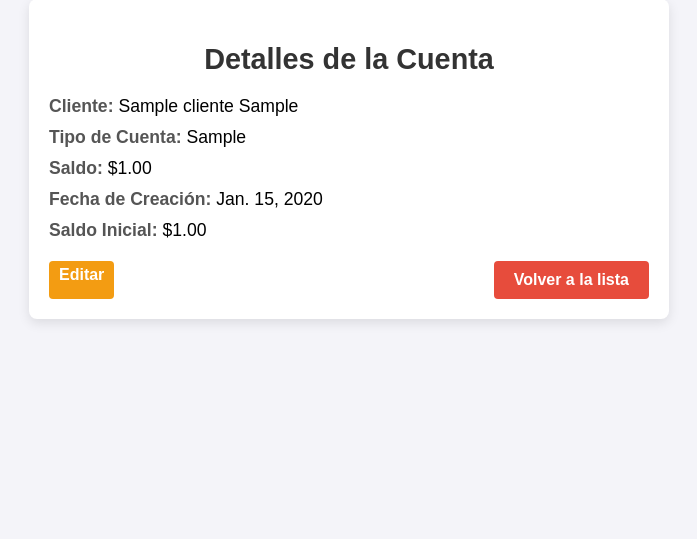
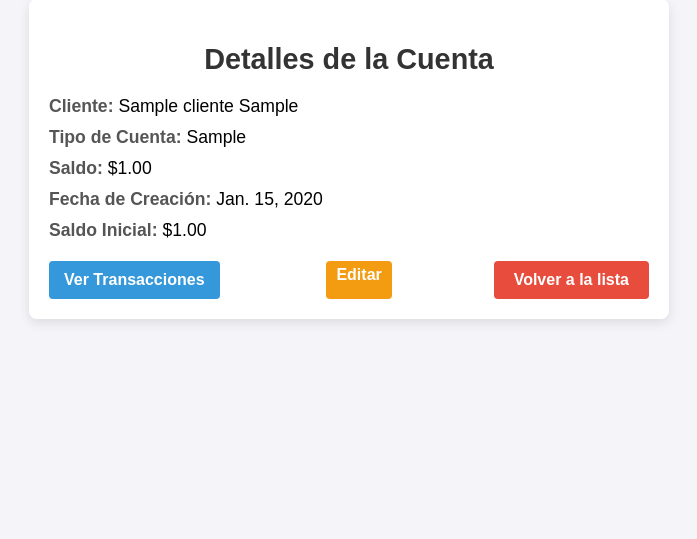
Before and after one commit to jlchavarriaga/migrador, a Django app: page /cuentas/1/ in a window 1280 px wide. Shown: the part 168-707 px from the top of the page, without its empty margins (291-988 px from the left). Run offline with Django 5.2, Linux system fonts and the light colour scheme; a user stored in the database is signed in; tables that the repository leaves empty hold one stand-in row (values such as "Sample post").

Commit message:
feat: add views transactions by accounts

```diff
--- a/django_app/app_banco/static/css/styles.css
+++ b/django_app/app_banco/static/css/styles.css
@@ -366,3 +366,19 @@ footer {
     margin-top: 10px;
     font-size: 0.9em;
 }
+
+/* Estilos para el botón "Ver Transacciones" */
+.button-view-transactions {
+    padding: 10px 15px;
+    background-color: #3498db;
+    color: #fff;
+    text-decoration: none;
+    border-radius: 4px;
+    font-weight: bold;
+    margin-right: 5px;
+    transition: background-color 0.3s;
+}
+
+.button-view-transactions:hover {
+    background-color: #2980b9;
+}
--- a/django_app/app_banco/templates/cuentas/cuenta_detail.html
+++ b/django_app/app_banco/templates/cuentas/cuenta_detail.html
@@ -15,6 +15,7 @@
         <p><strong>Saldo Inicial:</strong> ${{ cuenta.saldo_inicial_cuenta }}</p>
     </div>
     <div class="button-group">
+        <a href="{% url 'transacciones_por_cuenta' cuenta.pk %}" class="button-view-transactions">Ver Transacciones</a>
         <a href="{% url 'cuenta_update' cuenta.pk %}" class="button-edit">Editar</a>
         <a href="{% url 'cuenta_list' %}" class="button-back">Volver a la lista</a>
     </div>
--- a/django_app/app_banco/urls.py
+++ b/django_app/app_banco/urls.py
@@ -18,4 +18,7 @@ urlpatterns = [
 
     path('cargar_transacciones/', views.cargar_transacciones, name='cargar_transacciones'),
     path('descargar_transacciones/', views.descargar_transacciones, name='descargar_transacciones'),
+
+    path('cuenta/<int:cuenta_id>/transacciones/', views.transacciones_por_cuenta, name='transacciones_por_cuenta'),
+
 ]
--- a/django_app/app_banco/views.py
+++ b/django_app/app_banco/views.py
@@ -8,7 +8,7 @@ from django.core.files.base import ContentFile
 from django.contrib import messages
 import os
 from .management.commands.export_transactions import Command as ExportCommand
-from .models import Cliente, Cuenta
+from .models import Cliente, Cuenta, Transaccion
 from .forms import ClienteForm, CuentaForm
 import tempfile
 
@@ -146,3 +146,14 @@ def descargar_transacciones(request):
     os.remove(file_path)
 
     return response
+
+@login_required
+def transacciones_por_cuenta(request, cuenta_id):
+    cuenta = get_object_or_404(Cuenta, id=cuenta_id)
+    transacciones = Transaccion.objects.filter(cuenta=cuenta)
+
+    context = {
+        'cuenta': cuenta,
+        'transacciones': transacciones
+    }
+    return render(request, 'transacciones_cuenta.html', context)
```
Also changed, not shown: django_app/app_banco/templates/transacciones_cuenta.html (added, +40 -0 lines), 1 other file.
